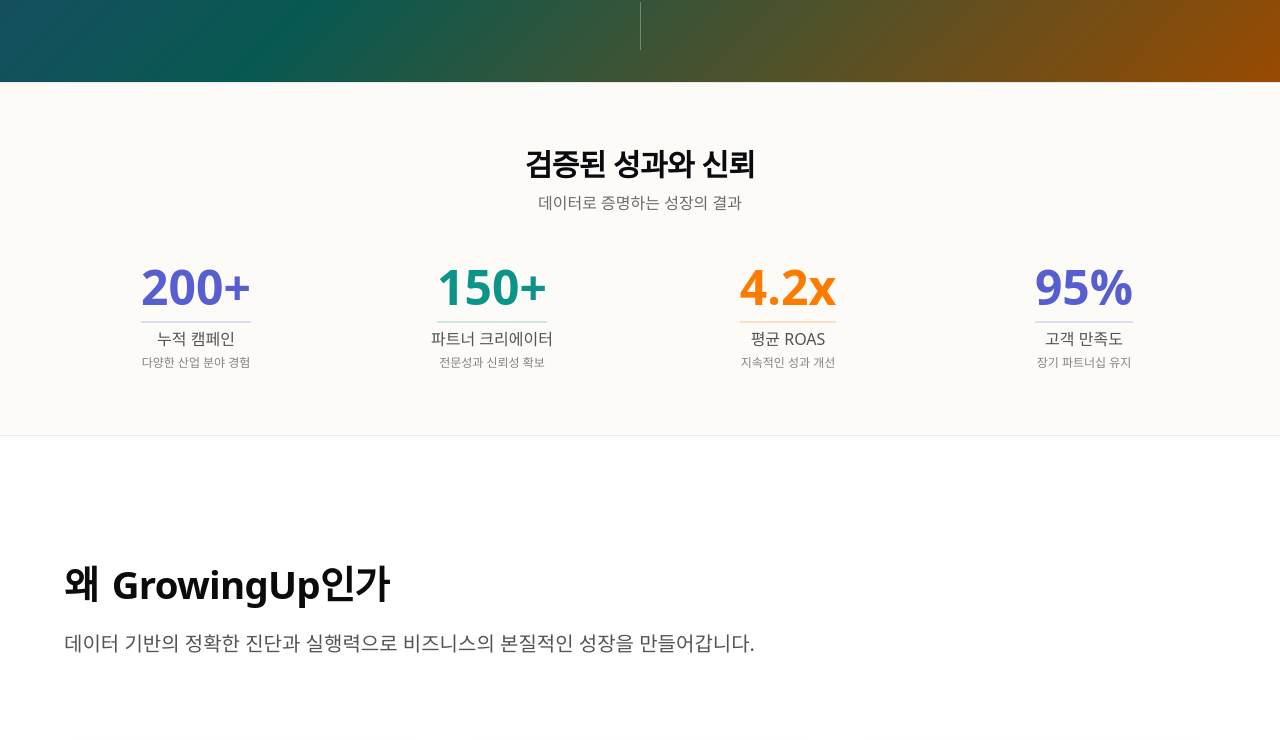
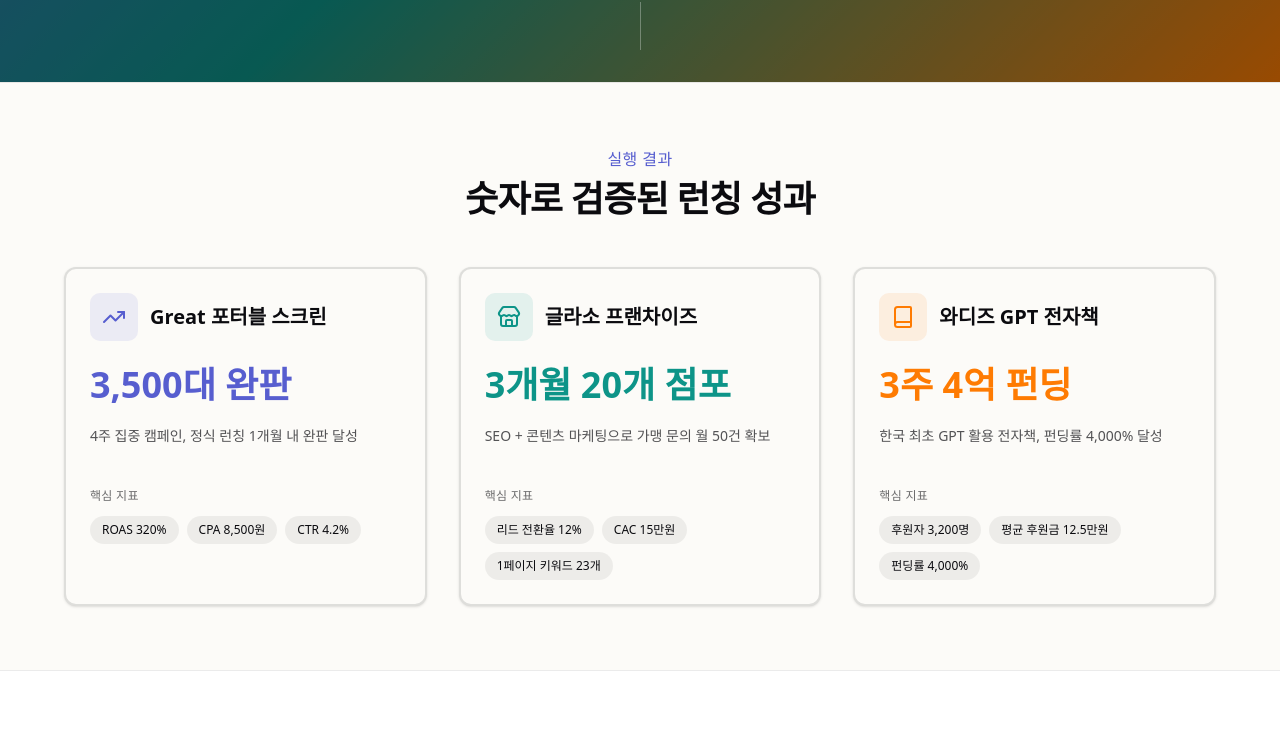
Before and after one commit to Haeseong-Kwon/growingup-homepage, a Next.js app: page / in a window 1280 px wide. Shown: the part 718-1458 px from the top of the page. Built offline with nearby package versions, Linux system fonts and the light colour scheme.

Commit message:
성과 섹션 내용교체

```diff
--- a/src/app/(site)/page.tsx
+++ b/src/app/(site)/page.tsx
@@ -6,7 +6,7 @@ import { Section } from "@/components/layout/section";
 import { Container } from "@/components/layout/container";
 import { VideoHero } from "@/components/hero/video-hero";
 import { Card, CardContent, CardHeader, CardTitle } from "@/components/ui/card";
-import { ArrowRight, Sparkles, Zap, Target } from "lucide-react";
+import { ArrowRight, Sparkles, Zap, Target, TrendingUp, Store, Book } from "lucide-react";
 import { SplitTextReveal } from "@/components/motion/split-text-reveal";
 import { MediaReveal } from "@/components/motion/media-reveal";
 import { HorizontalSlider } from "@/components/sections/horizontal-slider";
@@ -145,7 +145,7 @@ export default function HomePage() {
         }}
       />
 
-      {/* [1] Metrics/Trust - light */}
+      {/* [1] 실행 결과 - 성과 섹션 */}
       <Section
         data-palette="light"
         data-theme="light"
@@ -156,74 +156,126 @@ export default function HomePage() {
         className="py-12 md:py-16"
       >
         <Container>
-          {/* 섹션 제목 추가 */}
+          {/* 섹션 제목 */}
           <div className="text-center mb-8 md:mb-12">
-            <h2 className="text-2xl md:text-3xl font-bold text-[var(--brand-fg)] mb-2">
-              검증된 성과와 신뢰
+            <div className="text-sm md:text-base font-medium text-[var(--brand-primary)] mb-2 uppercase tracking-wide">
+              실행 결과
+            </div>
+            <h2 className="text-2xl md:text-3xl lg:text-4xl font-bold text-[var(--brand-fg)] mb-2">
+              숫자로 검증된 런칭 성과
             </h2>
-            <p className="text-sm md:text-base text-[var(--brand-fg)]/60 max-w-2xl mx-auto">
-              데이터로 증명하는 성장의 결과
-            </p>
           </div>
 
-          <div className="grid grid-cols-2 md:grid-cols-4 gap-6 md:gap-8">
-              <div className="text-center group">
-                <div className="relative inline-block mb-2">
-                  <div className="text-3xl md:text-4xl lg:text-5xl font-bold text-[var(--brand-primary)] mb-2 transition-transform group-hover:scale-110">
-                    200+
+          {/* 성과 카드 3개 */}
+          <div className="grid md:grid-cols-3 gap-6 md:gap-8">
+            {/* 카드 1: Great 포터블 스크린 */}
+            <Card className="border-2 hover:border-[var(--brand-primary)]/30 transition-all duration-300 hover:-translate-y-1">
+              <CardHeader>
+                <div className="flex items-center gap-3 mb-4">
+                  <div className="w-12 h-12 rounded-lg bg-[var(--brand-primary)]/10 flex items-center justify-center">
+                    <TrendingUp className="w-6 h-6 text-[var(--brand-primary)]" />
                   </div>
-                  <div className="absolute -bottom-1 left-0 right-0 h-0.5 bg-[var(--brand-primary)]/20 group-hover:bg-[var(--brand-primary)]/40 transition-colors" />
+                  <CardTitle className="text-lg md:text-xl font-bold">
+                    Great 포터블 스크린
+                  </CardTitle>
                 </div>
-                <div className="text-sm md:text-base text-[var(--brand-fg)]/70 font-medium">
-                  누적 캠페인
+                <div className="text-3xl md:text-4xl font-bold text-[var(--brand-primary)] mb-3">
+                  3,500대 완판
                 </div>
-                <div className="text-xs text-[var(--brand-fg)]/50 mt-1">
-                  다양한 산업 분야 경험
+                <p className="text-sm text-[var(--brand-fg)]/70 leading-relaxed mb-4">
+                  4주 집중 캠페인, 정식 런칭 1개월 내 완판 달성
+                </p>
+              </CardHeader>
+              <CardContent>
+                <div className="text-xs font-medium text-[var(--brand-fg)]/60 mb-3 uppercase tracking-wide">
+                  핵심 지표
                 </div>
-              </div>
-              <div className="text-center group">
-                <div className="relative inline-block mb-2">
-                  <div className="text-3xl md:text-4xl lg:text-5xl font-bold text-[var(--brand-secondary)] mb-2 transition-transform group-hover:scale-110">
-                    150+
+                <div className="flex flex-wrap gap-2">
+                  <span className="px-3 py-1.5 rounded-full bg-[var(--brand-muted-light)] text-xs font-medium text-[var(--brand-fg)]">
+                    ROAS 320%
+                  </span>
+                  <span className="px-3 py-1.5 rounded-full bg-[var(--brand-muted-light)] text-xs font-medium text-[var(--brand-fg)]">
+                    CPA 8,500원
+                  </span>
+                  <span className="px-3 py-1.5 rounded-full bg-[var(--brand-muted-light)] text-xs font-medium text-[var(--brand-fg)]">
+                    CTR 4.2%
+                  </span>
+                </div>
+              </CardContent>
+            </Card>
+
+            {/* 카드 2: 글라소 프랜차이즈 */}
+            <Card className="border-2 hover:border-[var(--brand-secondary)]/30 transition-all duration-300 hover:-translate-y-1">
+              <CardHeader>
+                <div className="flex items-center gap-3 mb-4">
+                  <div className="w-12 h-12 rounded-lg bg-[var(--brand-secondary)]/10 flex items-center justify-center">
+                    <Store className="w-6 h-6 text-[var(--brand-secondary)]" />
                   </div>
-                  <div className="absolute -bottom-1 left-0 right-0 h-0.5 bg-[var(--brand-secondary)]/20 group-hover:bg-[var(--brand-secondary)]/40 transition-colors" />
+                  <CardTitle className="text-lg md:text-xl font-bold">
+                    글라소 프랜차이즈
+                  </CardTitle>
                 </div>
-                <div className="text-sm md:text-base text-[var(--brand-fg)]/70 font-medium">
-                  파트너 크리에이터
+                <div className="text-3xl md:text-4xl font-bold text-[var(--brand-secondary)] mb-3">
+                  3개월 20개 점포
                 </div>
-                <div className="text-xs text-[var(--brand-fg)]/50 mt-1">
-                  전문성과 신뢰성 확보
+                <p className="text-sm text-[var(--brand-fg)]/70 leading-relaxed mb-4">
+                  SEO + 콘텐츠 마케팅으로 가맹 문의 월 50건 확보
+                </p>
+              </CardHeader>
+              <CardContent>
+                <div className="text-xs font-medium text-[var(--brand-fg)]/60 mb-3 uppercase tracking-wide">
+                  핵심 지표
                 </div>
-              </div>
-              <div className="text-center group">
-                <div className="relative inline-block mb-2">
-                  <div className="text-3xl md:text-4xl lg:text-5xl font-bold text-[var(--brand-hot1)] mb-2 transition-transform group-hover:scale-110">
-                    4.2x
+                <div className="flex flex-wrap gap-2">
+                  <span className="px-3 py-1.5 rounded-full bg-[var(--brand-muted-light)] text-xs font-medium text-[var(--brand-fg)]">
+                    리드 전환율 12%
+                  </span>
+                  <span className="px-3 py-1.5 rounded-full bg-[var(--brand-muted-light)] text-xs font-medium text-[var(--brand-fg)]">
+                    CAC 15만원
+                  </span>
+                  <span className="px-3 py-1.5 rounded-full bg-[var(--brand-muted-light)] text-xs font-medium text-[var(--brand-fg)]">
+                    1페이지 키워드 23개
+                  </span>
+                </div>
+              </CardContent>
+            </Card>
+
+            {/* 카드 3: 와디즈 GPT 전자책 */}
+            <Card className="border-2 hover:border-[var(--brand-hot1)]/30 transition-all duration-300 hover:-translate-y-1">
+              <CardHeader>
+                <div className="flex items-center gap-3 mb-4">
+                  <div className="w-12 h-12 rounded-lg bg-[var(--brand-hot1)]/10 flex items-center justify-center">
+                    <Book className="w-6 h-6 text-[var(--brand-hot1)]" />
                   </div>
-                  <div className="absolute -bottom-1 left-0 right-0 h-0.5 bg-[var(--brand-hot1)]/20 group-hover:bg-[var(--brand-hot1)]/40 transition-colors" />
+                  <CardTitle className="text-lg md:text-xl font-bold">
+                    와디즈 GPT 전자책
+                  </CardTitle>
                 </div>
-                <div className="text-sm md:text-base text-[var(--brand-fg)]/70 font-medium">
-                  평균 ROAS
+                <div className="text-3xl md:text-4xl font-bold text-[var(--brand-hot1)] mb-3">
+                  3주 4억 펀딩
                 </div>
-                <div className="text-xs text-[var(--brand-fg)]/50 mt-1">
-                  지속적인 성과 개선
+                <p className="text-sm text-[var(--brand-fg)]/70 leading-relaxed mb-4">
+                  한국 최초 GPT 활용 전자책, 펀딩률 4,000% 달성
+                </p>
+              </CardHeader>
+              <CardContent>
+                <div className="text-xs font-medium text-[var(--brand-fg)]/60 mb-3 uppercase tracking-wide">
+                  핵심 지표
                 </div>
-              </div>
-              <div className="text-center group">
-                <div className="relative inline-block mb-2">
-                  <div className="text-3xl md:text-4xl lg:text-5xl font-bold text-[var(--brand-primary)] mb-2 transition-transform group-hover:scale-110">
-                    95%
-                  </div>
-                  <div className="absolute -bottom-1 left-0 right-0 h-0.5 bg-[var(--brand-primary)]/20 group-hover:bg-[var(--brand-primary)]/40 transition-colors" />
+                <div className="flex flex-wrap gap-2">
+                  <span className="px-3 py-1.5 rounded-full bg-[var(--brand-muted-light)] text-xs font-medium text-[var(--brand-fg)]">
+                    후원자 3,200명
+                  </span>
+                  <span className="px-3 py-1.5 rounded-full bg-[var(--brand-muted-light)] text-xs font-medium text-[var(--brand-fg)]">
+                    평균 후원금 12.5만원
+                  </span>
+                  <span className="px-3 py-1.5 rounded-full bg-[var(--brand-muted-light)] text-xs font-medium text-[var(--brand-fg)]">
+                    펀딩률 4,000%
+                  </span>
                 </div>
-                <div className="text-sm md:text-base text-[var(--brand-fg)]/70 font-medium">
-                  고객 만족도
-                </div>
-                <div className="text-xs text-[var(--brand-fg)]/50 mt-1">
-                  장기 파트너십 유지
-                </div>
-              </div>
-            </div>
+              </CardContent>
+            </Card>
+          </div>
         </Container>
       </Section>
 
```
